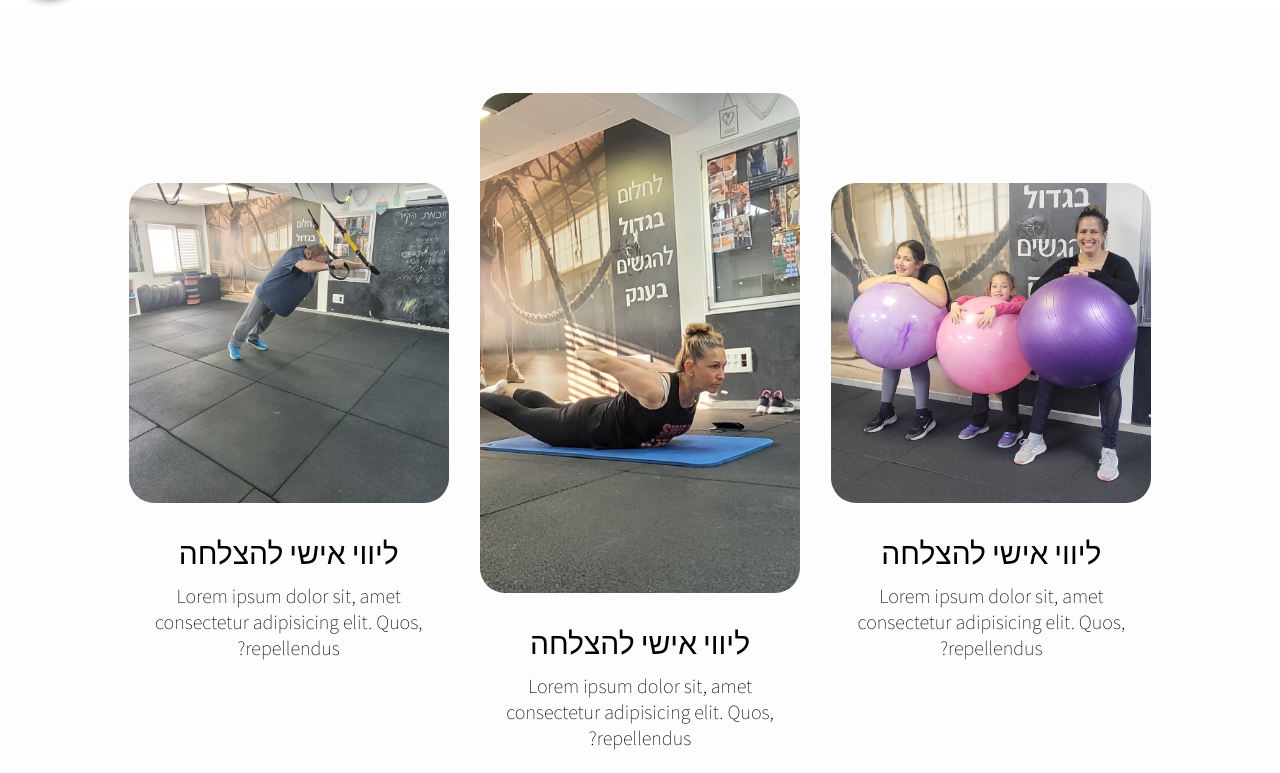
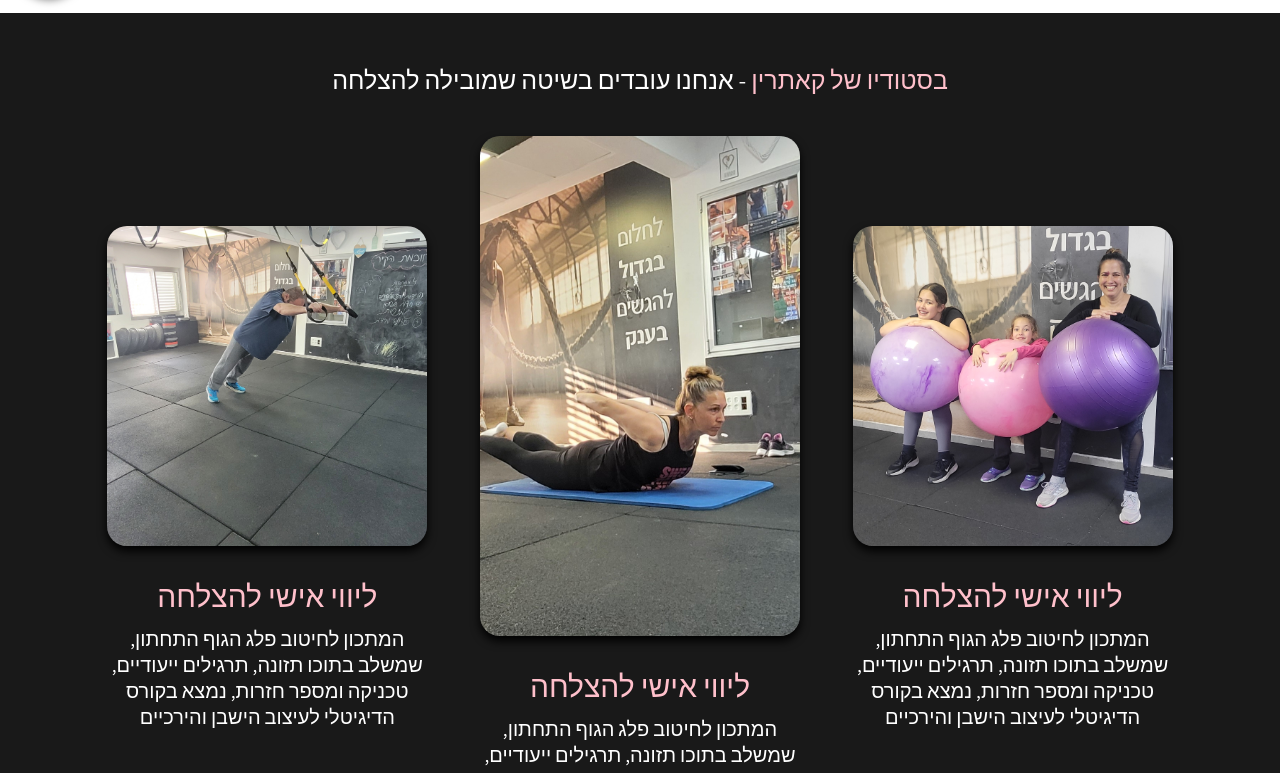
Before and after one commit to shaharyair/katrin-studio-Landing-page, a React (Vite) app: page / in a window 1280 px wide. Shown: the part 787-1560 px from the top of the page. Built offline with nearby package versions, Linux system fonts and the light colour scheme; grey boxes are pictures that could not be loaded.

Commit message:
change theme to black

```diff
--- a/src/Components/Benefits/Benefits.css
+++ b/src/Components/Benefits/Benefits.css
@@ -5,19 +5,33 @@
 .benefits {
   width: 100%;
   height: 100%;
-  padding-top: 5rem;
+  padding: 3rem 0 0 0;
   display: grid;
   place-items: center;
-  background-color: #fdfdfd;
+  background-color: var(--color-black1);
+  direction: rtl;
+  color: white;
+}
+
+.benefits > h1 {
+  font-weight: 400;
+  font-size: calc(var(--benefits-fontSize) - 0.5rem);
+  text-align: center;
+  margin: auto auto 4rem auto;
+  width: 80%;
+}
+
+.benefits span,
+.benefits-title {
+  color: pink;
 }
 
 .benefits-container {
-  max-width: 80%;
+  width: 85%;
   display: flex;
   justify-content: center;
   align-items: center;
   flex-direction: column;
-  direction: rtl;
 }
 
 .benefit {
@@ -33,15 +47,10 @@
   object-position: center;
   width: 80vw;
   height: 85vw;
-  border-radius: 2.5rem;
+  border-radius: 2rem;
   max-width: 35rem;
   max-height: 35rem;
-}
-
-.benefit:nth-child(2) > img {
-  height: 120vw;
-  width: 80vw;
-  max-height: 50rem;
+  box-shadow: 0 5px 10px black;
 }
 
 .benefits__text-container {
@@ -53,15 +62,14 @@
   padding: 5rem 0;
 }
 
-.title {
+.benefits-title {
   font-size: calc(var(--benefits-fontSize));
-  font-weight: 200;
+  font-weight: 400;
   cursor: auto;
 }
 
-.content {
+.benefits-content {
   font-size: calc(var(--benefits-fontSize) - 1rem);
-  font-weight: 200;
 }
 
 @media only screen and (min-width: 768px) {
@@ -70,11 +78,11 @@
   }
 
   .benefits {
-    padding: 8rem 0;
+    padding: 5rem 0;
   }
 
   .benefits-container {
-    max-width: 80%;
+    max-width: 125rem;
     gap: 3rem;
     flex-direction: row;
   }
@@ -96,5 +104,6 @@
   .benefit:nth-child(2) > img {
     height: 40vw;
     width: 25vw;
+    max-height: 50rem;
   }
 }
--- a/src/Components/Benefits/Benefits.jsx
+++ b/src/Components/Benefits/Benefits.jsx
@@ -9,34 +9,40 @@ function Benefits() {
   return (
     <>
       <div className='benefits'>
+        <h1>
+          <span>בסטודיו של קאתרין</span> - אנחנו עובדים בשיטה שמובילה להצלחה
+        </h1>
         <div className='benefits-container'>
           <div className='benefit'>
             <img src={Pic1} alt='/' />
             <div className='benefits__text-container'>
-              <h1 className='title'>ליווי אישי להצלחה</h1>
-              <p className='content'>
-                Lorem ipsum dolor sit, amet consectetur adipisicing elit. Quos,
-                repellendus?
+              <h1 className='benefits-title'>ליווי אישי להצלחה</h1>
+              <p className='benefits-content'>
+                המתכון לחיטוב פלג הגוף התחתון, שמשלב בתוכו תזונה, תרגילים
+                ייעודיים, טכניקה ומספר חזרות, נמצא בקורס הדיגיטלי לעיצוב הישבן
+                והירכיים
               </p>
             </div>
           </div>
           <div className='benefit'>
             <img src={Pic2} alt='/' />
             <div className='benefits__text-container'>
-              <h1 className='title'>ליווי אישי להצלחה</h1>
-              <p className='content'>
-                Lorem ipsum dolor sit, amet consectetur adipisicing elit. Quos,
-                repellendus?
+              <h1 className='benefits-title'>ליווי אישי להצלחה</h1>
+              <p className='benefits-content'>
+                המתכון לחיטוב פלג הגוף התחתון, שמשלב בתוכו תזונה, תרגילים
+                ייעודיים, טכניקה ומספר חזרות, נמצא בקורס הדיגיטלי לעיצוב הישבן
+                והירכיים
               </p>
             </div>
           </div>
           <div className='benefit'>
             <img src={Pic3} alt='/' />
             <div className='benefits__text-container'>
-              <h1 className='title'>ליווי אישי להצלחה</h1>
-              <p className='content'>
-                Lorem ipsum dolor sit, amet consectetur adipisicing elit. Quos,
-                repellendus?
+              <h1 className='benefits-title'>ליווי אישי להצלחה</h1>
+              <p className='benefits-content'>
+                המתכון לחיטוב פלג הגוף התחתון, שמשלב בתוכו תזונה, תרגילים
+                ייעודיים, טכניקה ומספר חזרות, נמצא בקורס הדיגיטלי לעיצוב הישבן
+                והירכיים
               </p>
             </div>
           </div>
--- a/src/index.css
+++ b/src/index.css
@@ -1,7 +1,7 @@
 @import url("https://fonts.googleapis.com/css2?family=Assistant:wght@200;300;400;500;600;700&display=swap");
 
 :root {
-  --color-main: #c9ab91;
+  --color-main: pink;
   --color-grey1: #eeeeee;
   --color-grey2: #cdcdcd;
   --color-black1: #191919;
```
